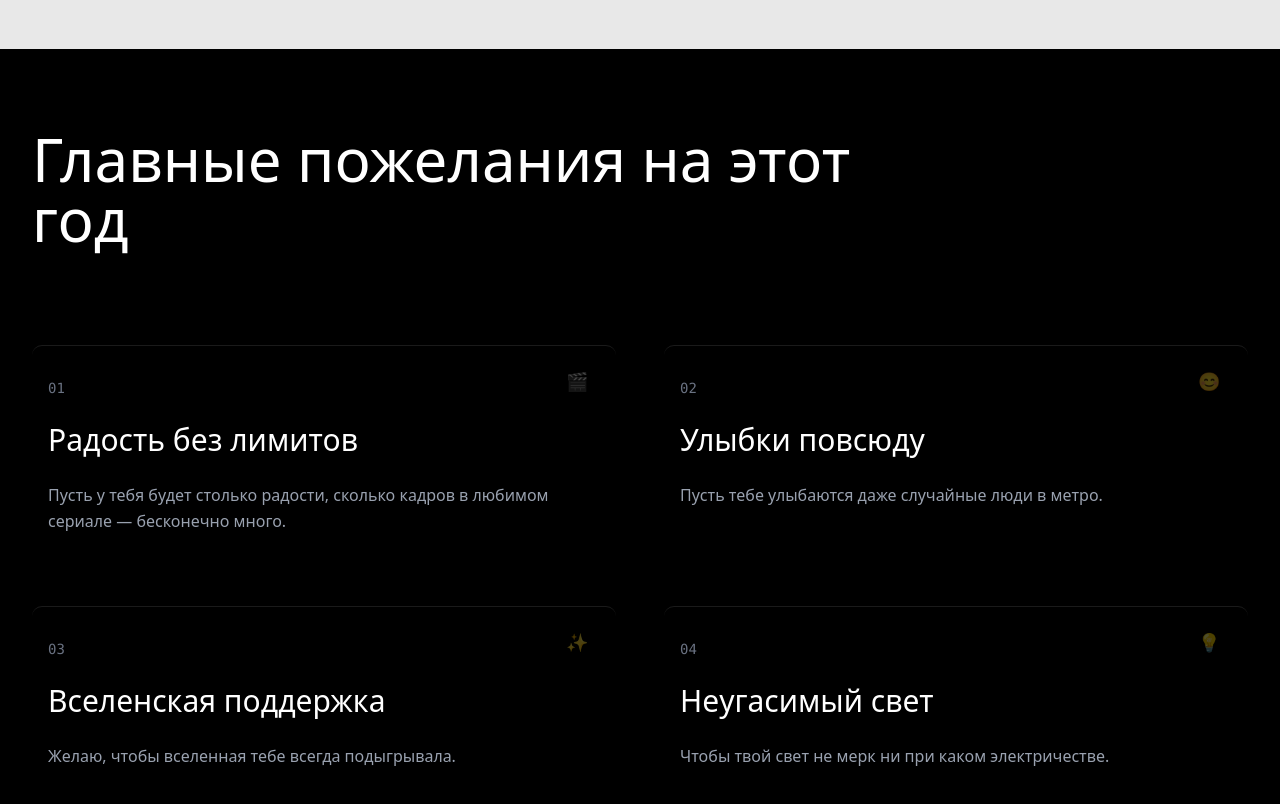
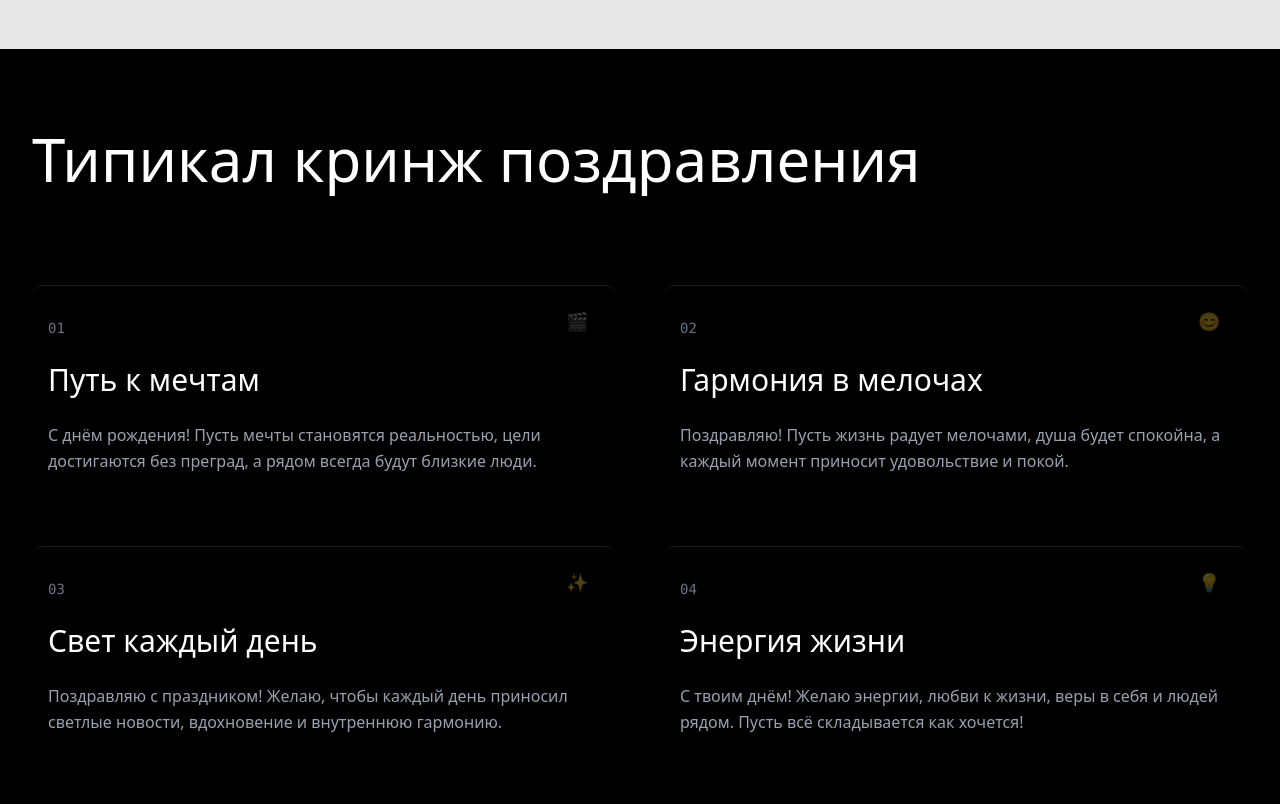
Before and after one commit to PernatijSS/full-of-sausage, a React (Vite) app in the folder frontend/: page / in a window 1280 px wide. Shown: the part 1920-2724 px from the top of the page. Built offline with nearby package versions, Linux system fonts and the light colour scheme.

Commit message:
Обновил блок "Типикал кринж поздравления"

```diff
--- a/frontend/src/components/AboutSection.tsx
+++ b/frontend/src/components/AboutSection.tsx
@@ -156,8 +156,7 @@ export function AboutSection() {
                 >
                   <p className="text-xs uppercase leading-relaxed tracking-wide">
                     ГЛАВНОЕ, ЧТО НУЖНО ЗНАТЬ: Ты замечательная. И я хочу, чтобы ты всегда об этом помнила.
-                    Ты справишься со всем.
-                    Оставайся такой же - настоящей. Такой, какая ты есть.
+                    Оставайся такой же - настоящей. Такой, какая ты есть!
                   </p>
                 </motion.div>
               </div>
--- a/frontend/src/components/HeroSlides.tsx
+++ b/frontend/src/components/HeroSlides.tsx
@@ -31,8 +31,8 @@ const slides: Slide[] = [
   },
   {
     category: "а точно ли это друзья?",
-    title: "Свой в доску",
-    description: "Пусть рядом будут только легендарные персонажи - которые приносят радость и становятся источником хорошего настроения! 🌟",
+    title: "Свои в доску",
+    description: "Пусть рядом будут только те легенды - которые приносят радость и становятся источником хорошего настроения! 🌟",
     year: "2025",
     image: slideImage1,
   },
--- a/frontend/src/components/WishesSection.tsx
+++ b/frontend/src/components/WishesSection.tsx
@@ -11,23 +11,23 @@ interface Wish {
 const wishes: Wish[] = [
   {
     number: "01",
-    title: "Радость без лимитов",
-    description: "Пусть у тебя будет столько радости, сколько кадров в любимом сериале — бесконечно много.",
+    title: "Путь к мечтам",
+    description: "С днём рождения! Пусть мечты становятся реальностью, цели достигаются без преград, а рядом всегда будут близкие люди.",
   },
   {
     number: "02",
-    title: "Улыбки повсюду",
-    description: "Пусть тебе улыбаются даже случайные люди в метро.",
+    title: "Гармония в мелочах",
+    description: "Поздравляю! Пусть жизнь радует мелочами, душа будет спокойна, а каждый момент приносит удовольствие и покой.",
   },
   {
     number: "03",
-    title: "Вселенская поддержка",
-    description: "Желаю, чтобы вселенная тебе всегда подыгрывала.",
+    title: "Свет каждый день",
+    description: "Поздравляю с праздником! Желаю, чтобы каждый день приносил светлые новости, вдохновение и внутреннюю гармонию.",
   },
   {
     number: "04",
-    title: "Неугасимый свет",
-    description: "Чтобы твой свет не мерк ни при каком электричестве.",
+    title: "Энергия жизни",
+    description: "С твоим днём! Желаю энергии, любви к жизни, веры в себя и людей рядом. Пусть всё складывается как хочется!",
   },
 ];
 
@@ -123,7 +123,7 @@ export function WishesSection() {
           className="mb-16 md:mb-24"
         >
           <h2 className="text-4xl md:text-5xl lg:text-6xl max-w-4xl">
-            Главные пожелания на этот год
+            Типикал кринж поздравления
           </h2>
         </motion.div>
 
```
Also changed, not shown: 1 other file (tests, documents, lock files or other folders).
